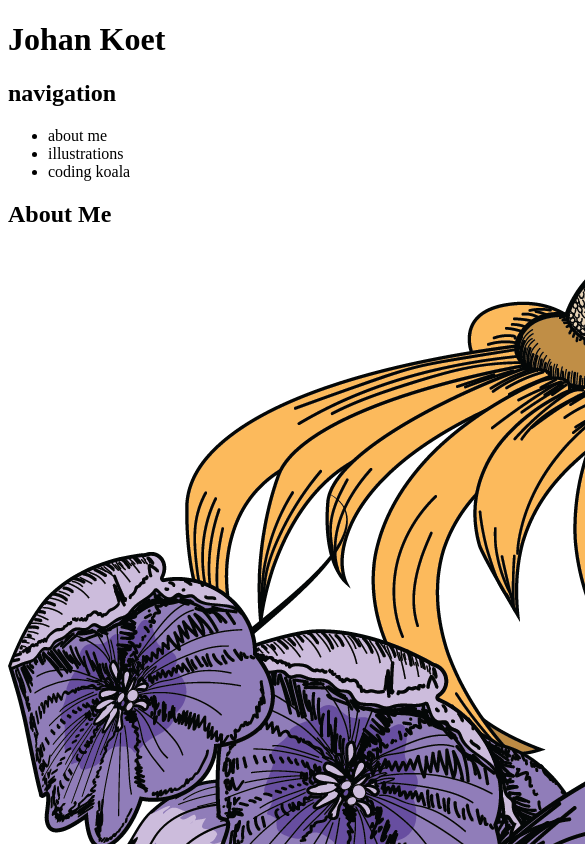
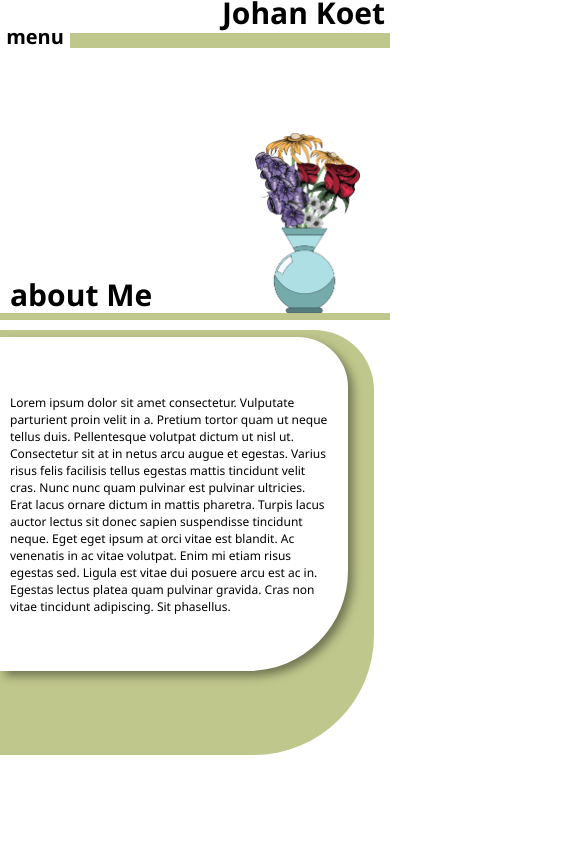
Before and after one commit to Johan-Leo/johankoet, a plain HTML site: page index.html in a window 390 px wide. Shown: the top 844 px of the page, 585 px wide, since content can reach past the window. Drawn offline with Linux system fonts and the light colour scheme.

Commit message:
oops forgot to use git inbetween but its getting there

```diff
--- a/index.html
+++ b/index.html
@@ -6,41 +6,53 @@
     <meta name="viewport" content="width=device-width, initial-scale=1.0">
     <title>Johan Koet</title>
     <link rel="stylesheet" href="./style.css">
+    <script src="./script.js" defer></script>
 </head>
 
 <body>
-    <header>
+    <header id="home">
         <h1>Johan Koet</h1>
+        <div class="title-deco-bar"></div>
+        <h2>menu</h2>
         <nav>
-            <h2>navigation</h2>
-            <div class="title-deco-bar"></div>
+            <h2>menu</h2>
             <ul>
-                <li>about me</li>
-                <li>illustrations</li>
-                <li>coding koala</li>
+                <li><a href="#home">home</a></li>
+                <li><a href="#aboutme">about me</a></li>
+                <li><a href="#illustrations">illustrations</a></li>
+                <li><a href="#codingkoala">coding koala</a></li>
             </ul>
         </nav>
     </header>
 
     <main>
-        <section>
-            <h2>About Me</h2>
+        <section id="aboutme">
+            <h2>about Me</h2>
             <img src="./Boeket.png" alt="Illustration of a bouquet">
             <div class="deco-bar"></div>
             <div class="lower-wrapper">
                 <div class="upper-wrapper">
-                    <p>Lorem ipsum dolor sit amet consectetur. Vulputate parturient proin velit in a. Pretium tortor
+                    <p>
+                        Lorem ipsum dolor sit amet consectetur. Vulputate parturient proin velit in a. Pretium
+                        tortor
                         quam ut
-                        neque tellus duis. Pellentesque volutpat dictum ut nisl ut. Consectetur sit at in netus arcu
+                        neque tellus duis. Pellentesque volutpat dictum ut nisl ut. Consectetur sit at in netus
+                        arcu
                         augue
                         et
-                        egestas. Varius risus felis facilisis tellus egestas mattis tincidunt velit cras. Nunc nunc quam
-                        pulvinar est pulvinar ultricies. Erat lacus ornare dictum in mattis pharetra. Turpis lacus
+                        egestas. Varius risus felis facilisis tellus egestas mattis tincidunt velit cras. Nunc
+                        nunc
+                        quam
+                        pulvinar est pulvinar ultricies. Erat lacus ornare dictum in mattis pharetra. Turpis
+                        lacus
                         auctor
                         lectus
-                        sit donec sapien suspendisse tincidunt neque. Eget eget ipsum at orci vitae est blandit. Ac
+                        sit donec sapien suspendisse tincidunt neque. Eget eget ipsum at orci vitae est blandit.
+                        Ac
                         venenatis in
-                        ac vitae volutpat. Enim mi etiam risus egestas sed. Ligula est vitae dui posuere arcu est ac in.
+                        ac vitae volutpat. Enim mi etiam risus egestas sed. Ligula est vitae dui posuere arcu
+                        est ac
+                        in.
                         Egestas
                         lectus platea quam pulvinar gravida. Cras non vitae tincidunt adipiscing. Sit phasellus.
                     </p>
@@ -48,37 +60,45 @@
             </div>
         </section>
 
-        <section>
+
+        <section id="illustrations">
             <img src="./justabrain.png" alt="Illustration of a walking suit with a brain">
-            <h2>Illustrations</h2>
+            <h2>illustrations</h2>
             <div class="deco-bar"></div>
-            <div class="upper-wrapper">
-                <div class="lower-wrapper">
+            <div class="lower-wrapper">
+                <div class="upper-wrapper">
                     <img src="./habib.png" alt="Illustration of a cute dog">
                 </div>
-                <button class="button left">previous</button>
-                <button class="button right">next</button>
+                <div class="button-wrapper">
+                    <button class="button previous">prev.</button>
+                    <button class="button next">next</button>
+                </div>
             </div>
         </section>
 
-        <section>
-            <h2>Coding Koala</h2>
-            <img src="./koala.png" alt="Illustration of a cute koala with glasses">
+        <section id="codingkoala">
+            <h2>coding Koala</h2>
+
+            <a href="http://www.google.com" target="_blank"><img src="./koala.png"
+                    alt="Illustration of a cute koala with glasses"></a>
             <div class="deco-bar"></div>
             <div class="lower-wrapper">
                 <div class="upper-wrapper">
-                    <p>Lorem ipsum dolor sit amet consectetur. Vulputate parturient proin velit in a. Pretium tortor
+                    <p>
+                        Lorem ipsum dolor sit amet consectetur. Vulputate parturient proin velit in a. Pretium tortor
                         quam ut
                         neque tellus duis. Pellentesque volutpat dictum ut nisl ut. Consectetur sit at in netus arcu
                         augue
                         et
-                        egestas. Varius risus felis facilisis tellus egestas mattis tincidunt velit cras. Nunc nunc quam
+                        egestas. Varius risus felis facilisis tellus egestas mattis tincidunt velit cras. Nunc nunc
+                        quam
                         pulvinar est pulvinar ultricies. Erat lacus ornare dictum in mattis pharetra. Turpis lacus
                         auctor
                         lectus
                         sit donec sapien suspendisse tincidunt neque. Eget eget ipsum at orci vitae est blandit. Ac
                         venenatis in
-                        ac vitae volutpat. Enim mi etiam risus egestas sed. Ligula est vitae dui posuere arcu est ac in.
+                        ac vitae volutpat. Enim mi etiam risus egestas sed. Ligula est vitae dui posuere arcu est ac
+                        in.
                         Egestas
                         lectus platea quam pulvinar gravida. Cras non vitae tincidunt adipiscing. Sit phasellus.
                     </p>
--- a/style.css
+++ b/style.css
@@ -0,0 +1,524 @@
+* {
+    box-sizing: border-box;
+    font-family: 'Segoe UI', Tahoma, Geneva, Verdana, sans-serif;
+    cursor: default;
+}
+
+body {
+    display: flex;
+    flex-direction: column;
+    padding: 0px;
+    margin: 0;
+    min-width: 100%;
+}
+
+header {
+    display: flex;
+    flex-direction: column;
+    align-self: flex-end;
+    width: 100%;
+    padding: 0px;
+}
+
+header>h2 {
+    display: none;
+}
+
+h1 {
+    align-self: flex-end;
+    font-size: 70px;
+    margin: -15px 50px -10px 0px;
+}
+
+.title-deco-bar {
+    height: 20px;
+    width: 100%;
+    background-color: lightgray;
+    background-color: #C0C78C;
+}
+
+nav {
+    position: fixed;
+    background-color: white;
+    width: 20%;
+    height: 100vh;
+    padding: 45px 0px 0px 3%;
+}
+
+main {
+    width: 80%;
+    align-self: flex-end;
+}
+
+ul {
+    display: flex;
+    flex-direction: column;
+    justify-content: space-around;
+    padding: 0;
+    margin-top: 50%;
+    list-style-type: none;
+    height: 50vh;
+}
+
+li {
+    font-size: 20px;
+}
+
+li>a {
+    cursor: pointer;
+    color: black;
+    border-radius: 25px;
+    text-decoration: none;
+    font-weight: 500;
+    transition-property: color, background-color;
+    transition-duration: 0.2s;
+    transition-timing-function: ease-in;
+}
+
+li>a:hover {
+    text-decoration: underline;
+}
+
+section {
+    display: grid;
+    grid-template-columns: 2fr 1fr;
+    grid-template-rows: 50px 30px 700px;
+    min-width: 100%;
+    margin: 100px 0px 200px 0px;
+    padding-top: 40px;
+}
+
+h2 {
+    margin: 0px;
+    margin-bottom: -10px;
+    align-self: end;
+    font-size: 40px;
+}
+
+.deco-bar {
+    height: 9px;
+    width: 100%;
+    background-color: #C0C78C;
+    margin: 10px 0px;
+    grid-area: 2 / 1 / 3 / 3;
+    justify-self: end;
+    align-self: end;
+}
+
+#illustrations .deco-bar {
+    background-color: #B99470;
+}
+
+#codingkoala .deco-bar {
+    background-color: #FFE392;
+}
+
+section>img,
+a {
+    grid-area: 3 / 2 / 4 / 3;
+    justify-self: center;
+    align-self: center;
+    width: auto;
+    height: 50%;
+}
+
+img {
+    height: 80%;
+}
+
+.lower-wrapper {
+    height: 700px;
+    width: 90%;
+    border-top-right-radius: 132px;
+    border-bottom-right-radius: 175px;
+    background-color: #C0C78C;
+    padding-top: 10px;
+    grid-area: 3 / 1 / 4 / 2;
+}
+
+.upper-wrapper {
+    display: flex;
+    flex-direction: column;
+    justify-content: center;
+    height: 80%;
+    width: 90%;
+    border-top-right-radius: 103px;
+    border-bottom-right-radius: 202px;
+    background-color: white;
+    padding: 10px 20% 10px 0px;
+    box-shadow: 5px 5px 10px #717552;
+}
+
+#illustrations {
+    grid-template-columns: 1fr 2fr;
+}
+
+#illustrations .lower-wrapper {
+    grid-area: 3 / 2 / 4 / 3;
+    justify-self: end;
+    border-top-right-radius: 0px;
+    border-bottom-right-radius: 0px;
+    border-top-left-radius: 132px;
+    border-bottom-left-radius: 175px;
+    display: flex;
+    flex-direction: column;
+    width: 100%;
+    background-color: #B99470;
+}
+
+#illustrations .upper-wrapper {
+    border-top-right-radius: 0px;
+    border-bottom-right-radius: 0px;
+    border-top-left-radius: 103px;
+    border-bottom-left-radius: 202px;
+    display: flex;
+    align-items: center;
+    justify-content: center;
+    align-self: flex-end;
+    padding: 10px;
+    padding-left: 15%;
+    box-shadow: -5px 5px 10px #705A44;
+}
+
+.button-wrapper {
+    display: flex;
+    justify-content: center;
+    align-self: flex-end;
+    margin-top: 2%;
+    width: 80%;
+    height: 5%;
+}
+
+button {
+    width: 20%;
+    height: 100%;
+    margin-left: 10px;
+    border: 0px;
+    box-shadow: 5px 5px 10px #705A44;
+    background-color: white;
+    font-size: 16px;
+    font-weight: 600;
+    cursor: pointer;
+    transition: box-shadow 0.1s, transform 0.1s;
+}
+
+button:hover {
+    box-shadow: 2px 2px 5px #705A44;
+    transform: scale(0.9);
+    background-color: rgb(251, 251, 251);
+}
+
+.previous {
+    border-top-left-radius: 20px;
+    border-bottom-left-radius: 20px;
+}
+
+.next {
+    border-top-right-radius: 20px;
+    border-bottom-right-radius: 20px;
+}
+
+#illustrations>img {
+    grid-area: 3 / 1 / 4 / 2;
+    height: 300px;
+    margin-right: 50px;
+    margin-bottom: 110px;
+    justify-self: center;
+}
+
+#codingkoala .lower-wrapper {
+    background-color: #FFE392;
+}
+
+#codingkoala .upper-wrapper {
+    box-shadow: 5px 5px 10px #B39F66;
+}
+
+a>img {
+    height: 250px;
+    align-self: center;
+    justify-self: center;
+    transition: transform 0.1s ease-out;
+}
+
+a>img:hover {
+    cursor: pointer;
+    transform: scale(1.3);
+}
+
+@media (max-width: 1500px) {
+    h1 {
+        font-size: 50px;
+        margin: 0px 10px 0px 0px;
+    }
+
+    h2 {
+        font-size: 28px;
+    }
+
+    li>a {
+        font-size: 20px;
+    }
+
+    .deco-bar {
+        height: 7px;
+    }
+
+    nav {
+        padding-top: 50px;
+    }
+
+    section {
+        grid-template-rows: 30px 30px 700px;
+        padding-top: 52px;
+    }
+
+    .lower-wrapper {
+        padding-top: 7px;
+        height: 575px;
+        border-top-right-radius: 100px;
+        border-bottom-right-radius: 140px;
+    }
+
+    .upper-wrapper {
+        width: 93%;
+        border-top-right-radius: 70px;
+        border-bottom-right-radius: 140px;
+    }
+
+    #illustrations>img {
+        margin-bottom: 130px;
+    }
+
+    #illustrations .lower-wrapper {
+        border-top-left-radius: 100px;
+        border-bottom-left-radius: 140px;
+    }
+
+    #illustrations .upper-wrapper {
+        border-top-left-radius: 70px;
+        border-bottom-left-radius: 140px;
+    }
+
+    :is(#codingkoala, #aboutme)>img {
+        margin-top: -100px
+    }
+}
+
+@media (max-width: 1200px) {
+    header {
+        display: grid;
+        grid-template-columns: 70px 1fr;
+        grid-template-rows: 33px 15px;
+    }
+
+    h1 {
+        font-size: 30px;
+        margin-right: 5px;
+        grid-area: 1 / 2 / 2 / 3;
+        justify-self: end;
+    }
+
+    .title-deco-bar {
+        position: relative;
+        height: 15px;
+        width: 100%;
+        grid-area: 2 / 2 / 3 / 3;
+    }
+
+    nav {
+        grid-area: 2 / 2 / 3 / 3;
+        position: relative;
+        background-color: transparent;
+        width: auto;
+        height: auto;
+        padding: 0;
+    }
+
+    header>h2 {
+        display: inline;
+        grid-area: 2 / 1 / 3 / 2;
+        margin: 0px;
+        font-size: 20px;
+        justify-self: center;
+        position: relative;
+        top: 2px;
+    }
+
+    header>h2:hover {
+        cursor: pointer;
+        color: #717552;
+    }
+
+    nav h2 {
+        display: none;
+    }
+
+    ul {
+        display: grid;
+        position: relative;
+        z-index: -1;
+        grid-template-columns: 1fr 1fr 1fr 1fr;
+        justify-content: space-between;
+        transition: margin 0.2s ease-in, z-index 0.1s 0.2s;
+        margin: -10px 5px 0px 0px;
+        list-style-type: none;
+        height: 18px;
+    }
+
+    li {
+        justify-self: start;
+    }
+
+    .menu-down {
+        margin: 7px 5px 0px 0px;
+        z-index: 1;
+    }
+
+    .menu-up {
+        transition: z-index 0.1s, margin 0.2s 0.1s ease-in;
+    }
+
+    li>a {
+        font-size: 15px;
+    }
+
+    main {
+        width: 100%;
+        padding-top: 50px;
+    }
+
+    h2,
+    p {
+        margin-left: 15px;
+        margin-right: 15px;
+    }
+
+    h2 {
+        font-size: 30px;
+    }
+
+    section {
+        grid-template-columns: 1fr 40%;
+        grid-template-rows: 50px 30px 700px;
+    }
+
+    section>h2 {
+        margin-bottom: -15px;
+    }
+
+    #illustrations {
+        grid-template-columns: 40% 1fr;
+    }
+
+    button {
+        font-size: 14px;
+    }
+
+    .lower-wrapper {
+        grid-area: 3 / 1 / 4 / 3;
+    }
+
+    .upper-wrapper {
+        height: 80%;
+        padding-right: 10%;
+    }
+
+    #illustrations .lower-wrapper {
+        grid-area: 3 / 1 / 4 / 3;
+        width: 90%;
+    }
+
+    #aboutme>img {
+        grid-area: 1 / 2 / 2 / 2;
+        justify-self: end;
+        align-self: center;
+        width: auto;
+        height: 180px;
+        margin: 0px 30px 105px 0px;
+    }
+
+    #illustrations>img {
+        grid-area: 1 / 2 / 2 / 3;
+        height: 180px;
+        margin-right: 30px;
+        margin-bottom: 110px;
+        justify-self: end;
+    }
+
+    #codingkoala a {
+        grid-area: 1 / 2 / 2 / 2;
+        padding-bottom: 185px;
+        position: relative;
+    }
+
+    a>img {
+        height: auto;
+        width: 150px;
+        justify-self: end;
+    }
+}
+
+@media (max-width: 450px) {
+
+    li>a {
+        font-size: 10px;
+    }
+
+    .menu-down {
+        margin: 5px 5px 0px 0px;
+        z-index: 1;
+    }
+
+    h2,
+    p {
+        margin-left: 10px;
+        margin-right: 0px;
+    }
+
+    p {
+        font-size: 12px;
+    }
+
+    .lower-wrapper {
+        width: 96%;
+        height: 425px;
+        border-top-right-radius: 60px;
+        border-bottom-right-radius: 120px;
+    }
+
+    .upper-wrapper {
+        border-top-right-radius: 50px;
+        border-bottom-right-radius: 100px;
+        padding-right: 5%;
+    }
+
+    #illustrations .lower-wrapper {
+        border-top-left-radius: 60px;
+        border-bottom-left-radius: 120px;
+        padding-left: 5%;
+    }
+
+    #illustrations .upper-wrapper {
+        border-top-left-radius: 50px;
+        border-bottom-left-radius: 100px;
+    }
+
+    .upper-wrapper img {
+        width: 80%;
+        height: auto;
+    }
+
+    button {
+        height: 25px;
+        width: 50px;
+    }
+
+    #codingkoala img {
+        width: 100px
+    }
+
+    #codingkoala a {
+        padding-bottom: 100px;
+    }
+}
```
Also changed, not shown: script.js (+16 -0 lines).
